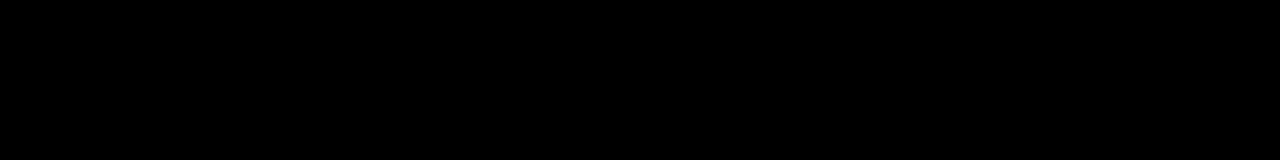
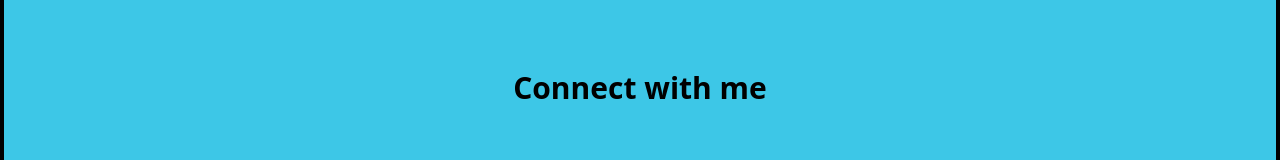
Before and after one commit to kimlong0/portfolio, a React (Vite) app: page / in a window 1280 px wide. Shown: the part 2168-2328 px from the top of the page. Before the commit the page ends 1996 px from the top, so only its background shows below. Built offline with nearby package versions, Linux system fonts and the light colour scheme; a web font is replaced by a local one.

Commit message:
add starte connect with me section

```diff
--- a/src/App.jsx
+++ b/src/App.jsx
@@ -3,6 +3,7 @@
 import Intro from "./components/Intro"
 import About from "./components/About"
 import ProjectsList from "./components/ProjectsList"
+import ConnectWithMe from "./components/ConnectWithMe"
 
 function App() {
   const [projects, setProjects] = useState([]);
@@ -25,6 +26,7 @@
       <Intro />
       <About />
       <ProjectsList projects={projects}/>
+      <ConnectWithMe />
     </div>
   )
 }
--- /dev/null
+++ b/src/components/ConnectWithMe.jsx
@@ -0,0 +1,12 @@
+function ConnectWithMe() {
+  return (
+    <div className="p-1 w-full hover:scale-95 hover:brightness-110 ease-in duration-200">
+        <div className="flex flex-col items-center justify-center h-128 w-full p-6 sm:p-16 bg-[#3DC7E7] text-black rounded-5xl z-[-1]">
+            <h2 className="text-3xl font-bold">Connect with me</h2>
+        </div>
+
+    </div>
+  )
+}
+
+export default ConnectWithMe
--- a/src/components/Navbar.jsx
+++ b/src/components/Navbar.jsx
@@ -10,7 +10,7 @@
     ];
     const linkElements = Links.map((link)=>(
         <li key={link.name} className='md:ml-8 md:my-0 my-7'>
-            <a href={link.link} className='text-gray-800 hover:text-gray-400 duration-500'>{link.name}</a>
+            <a href={link.link} className='text-gray-800 hover:text-gray-400 duration-500' onClick={()=> setOpen(false)}>{link.name}</a>
         </li>
     ))
 
```
